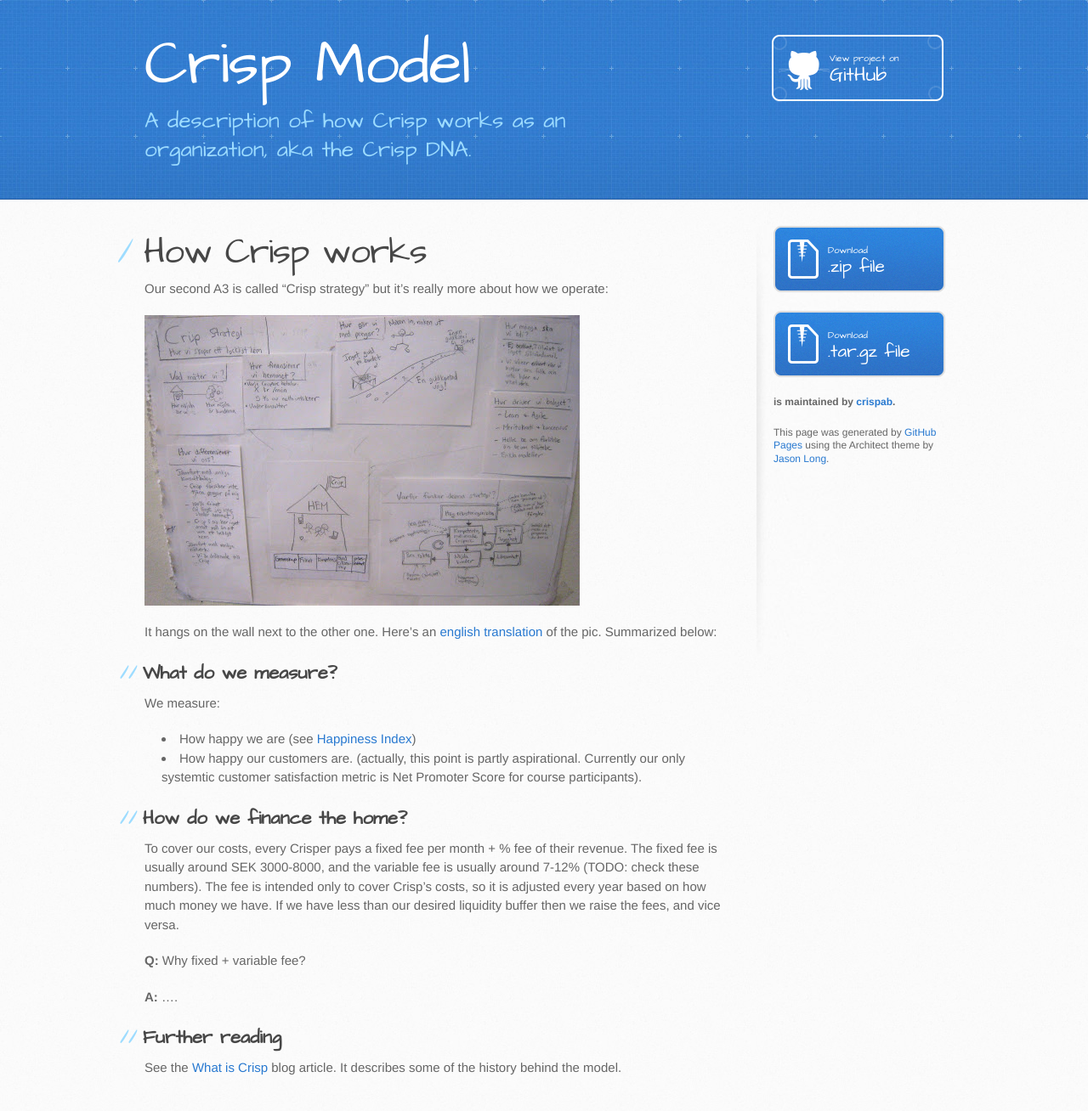
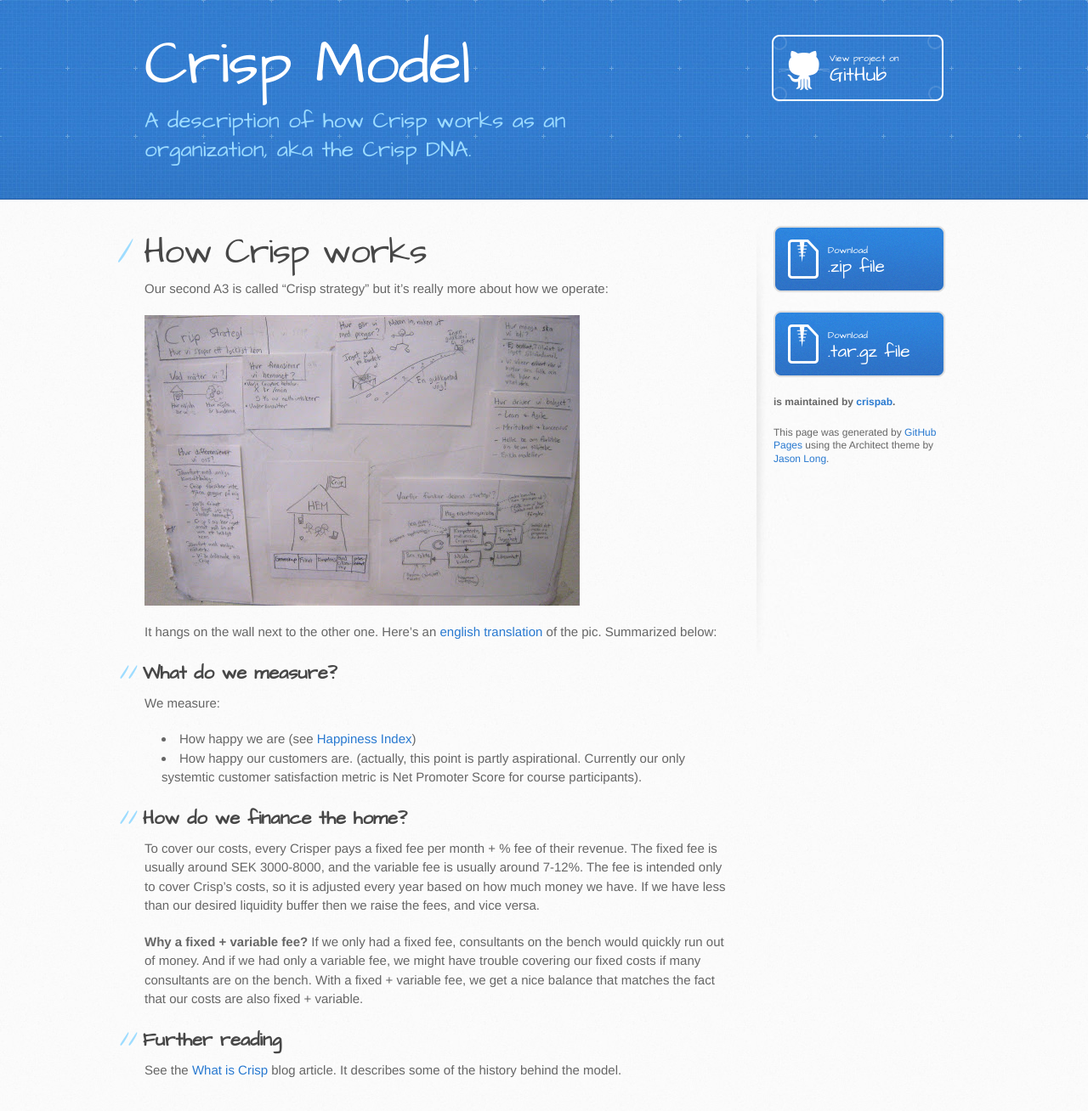
Before and after one commit to crispab/crisp-dna, a Jekyll site: the page built from _docs/how-crisp-works.md, in a window 1280 px wide, cut to the strip 0-1325 px from the top of the page. Shown: the top 1308 px of the strip at 85% size. Built offline with Jekyll 4.4.1, drawn with Linux system fonts in a browser that asks for light colours.

Commit message:
minor edits

```diff
--- a/_docs/how-crisp-works.md
+++ b/_docs/how-crisp-works.md
@@ -19,11 +19,9 @@
 
 ## How do we finance the home?
 
-To cover our costs, every Crisper pays a fixed fee per month + % fee of their revenue. The fixed fee is usually around SEK 3000-8000, and the variable fee is usually around 7-12% (TODO: check these numbers). The fee is intended only to cover Crisp's costs, so it is adjusted every year based on how much money we have. If we have less than our desired liquidity buffer then we raise the fees, and vice versa.
+To cover our costs, every Crisper pays a fixed fee per month + % fee of their revenue. The fixed fee is usually around SEK 3000-8000, and the variable fee is usually around 7-12%. The fee is intended only to cover Crisp's costs, so it is adjusted every year based on how much money we have. If we have less than our desired liquidity buffer then we raise the fees, and vice versa.
 
-**Q:** Why fixed + variable fee?
-
-**A:** ....
+**Why a fixed + variable fee?** If we only had a fixed fee, consultants on the bench would quickly run out of money. And if we had only a variable fee, we might have trouble covering our fixed costs if many consultants are on the bench. With a fixed + variable fee, we get a nice balance that matches the fact that our costs are also fixed + variable.
 
 
 ##Further reading
```
Also changed, not shown: _docs/index.md (+1 -1 lines).
